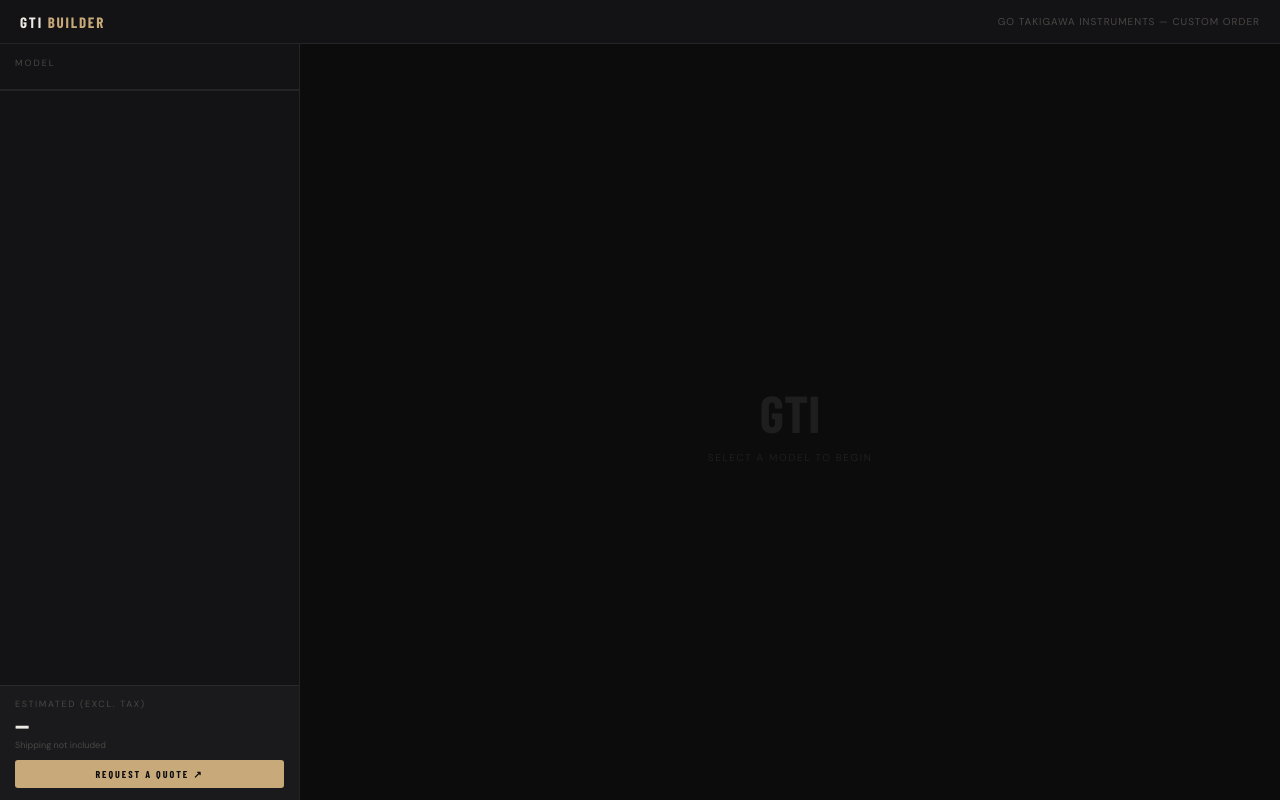
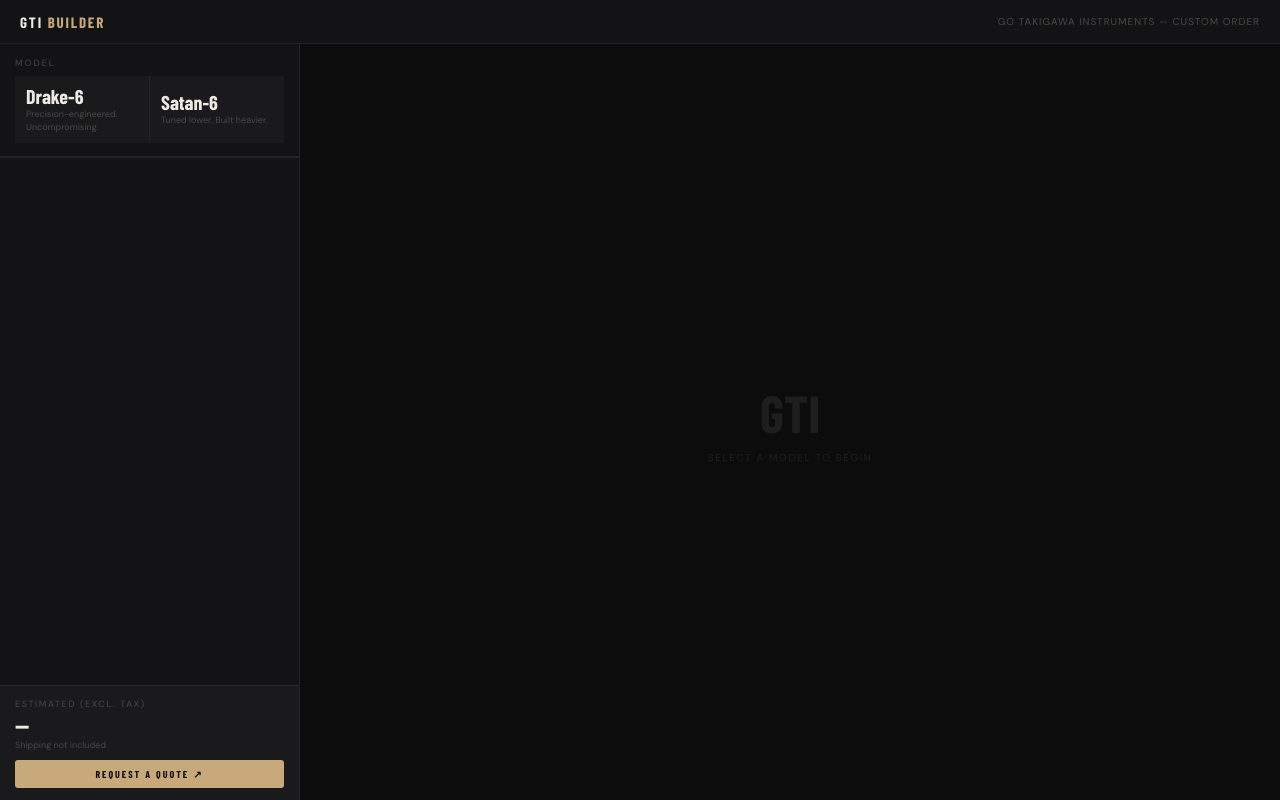
Before and after one commit to GoTakigawa/gti-tools, a plain HTML site: page index.html in a window 1280 px wide. Drawn offline with nearby package versions, Linux system fonts and the light colour scheme; a web font is replaced by a local one.

Commit message:
Update index.html

```diff
--- a/index.html
+++ b/index.html
@@ -7,7 +7,7 @@
 <link rel="preconnect" href="https://fonts.googleapis.com">
 <link rel="preconnect" href="https://fonts.gstatic.com" crossorigin>
 <link href="https://fonts.googleapis.com/css2?family=Barlow+Condensed:wght@300;400;500;600;700&family=DM+Sans:wght@300;400;500&display=swap" rel="stylesheet">
-<script src="data/models.js"></script>
+<script src="models.js"></script>
 <style>
 *,*::before,*::after { box-sizing: border-box; margin: 0; padding: 0; }
 :root {
```
